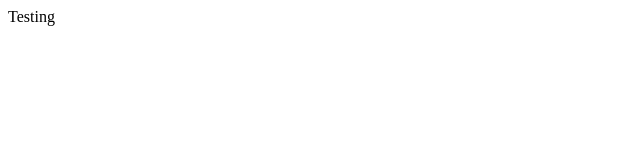
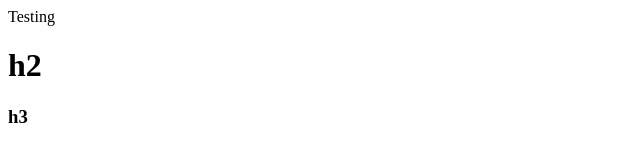
Before and after one commit to tiarss/belajar-github, a plain HTML site: page index.html in a window 1280 px wide. Shown: the full height of the page, 0-640 px from the left. Drawn offline with Linux system fonts and the light colour scheme.

Commit message:
add: h3 dan h2

```diff
--- a/index.html
+++ b/index.html
@@ -8,5 +8,7 @@
 </head>
 <body>
 	Testing
+	<h1>h2</h1>
+	<h3>h3</h3>
 </body>
 </html>
```
